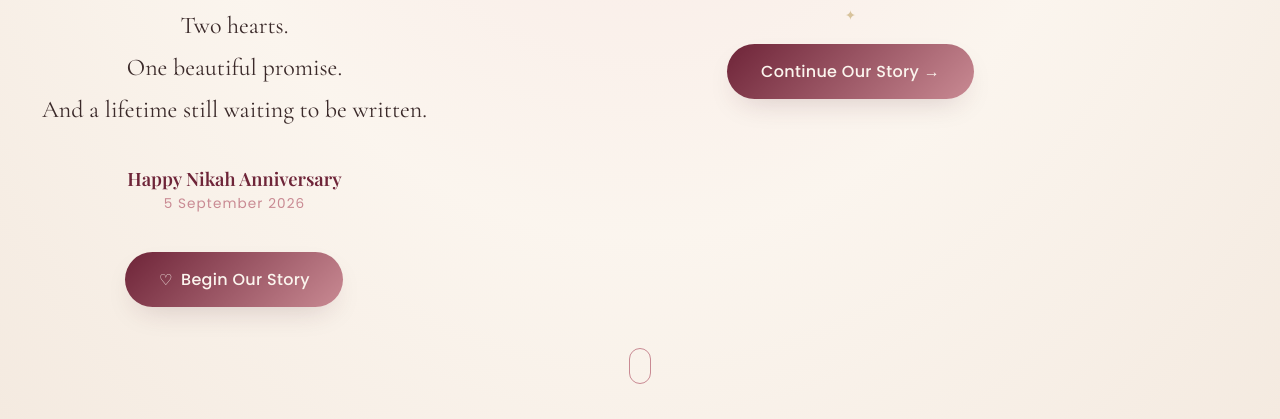
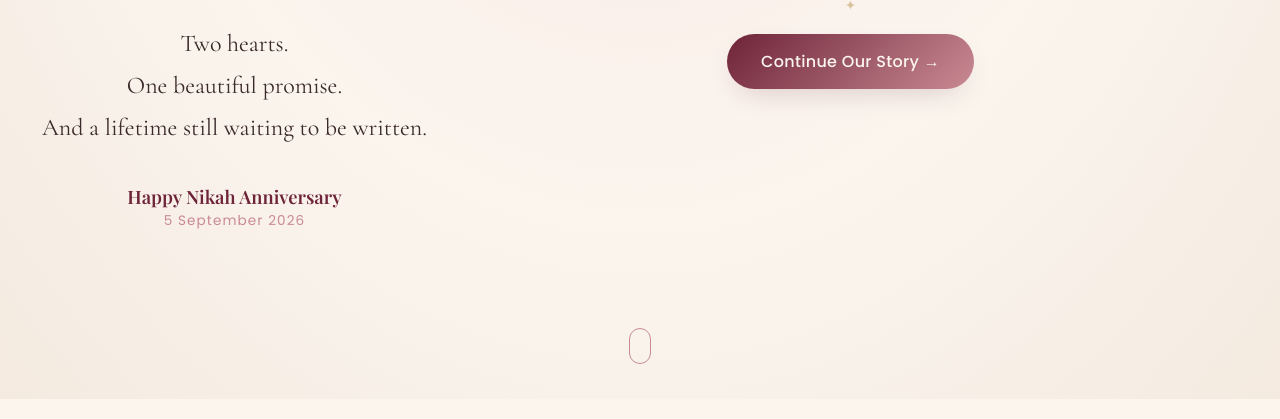
Before and after one commit to RomaisaAbbasi/Nikah_anniversary, a plain HTML site: page index.html in a window 1280 px wide. Shown: the part 401-820 px from the top of the page. Drawn offline with nearby package versions, Linux system fonts and the light colour scheme; a web font is replaced by a local one.

Commit message:
Update anniversary website

```diff
--- a/index.html
+++ b/index.html
@@ -144,14 +144,7 @@
 
         </div>
 
-        <a
-          href="#beginning"
-          class="btn btn-primary"
-          data-nav
-        >
-          <span class="btn-heart">♡</span>
-          Begin Our Story
-        </a>
+
 
       </div>
 
@@ -599,8 +592,10 @@
           id="letter-open-btn"
           class="btn btn-outline reveal"
         >
-          Read With Love ♡
+          Click Me to Read ♡
+
         </button>
+<br><br><br><br><br><br>
 
         <div
           id="letter-paper"
```
